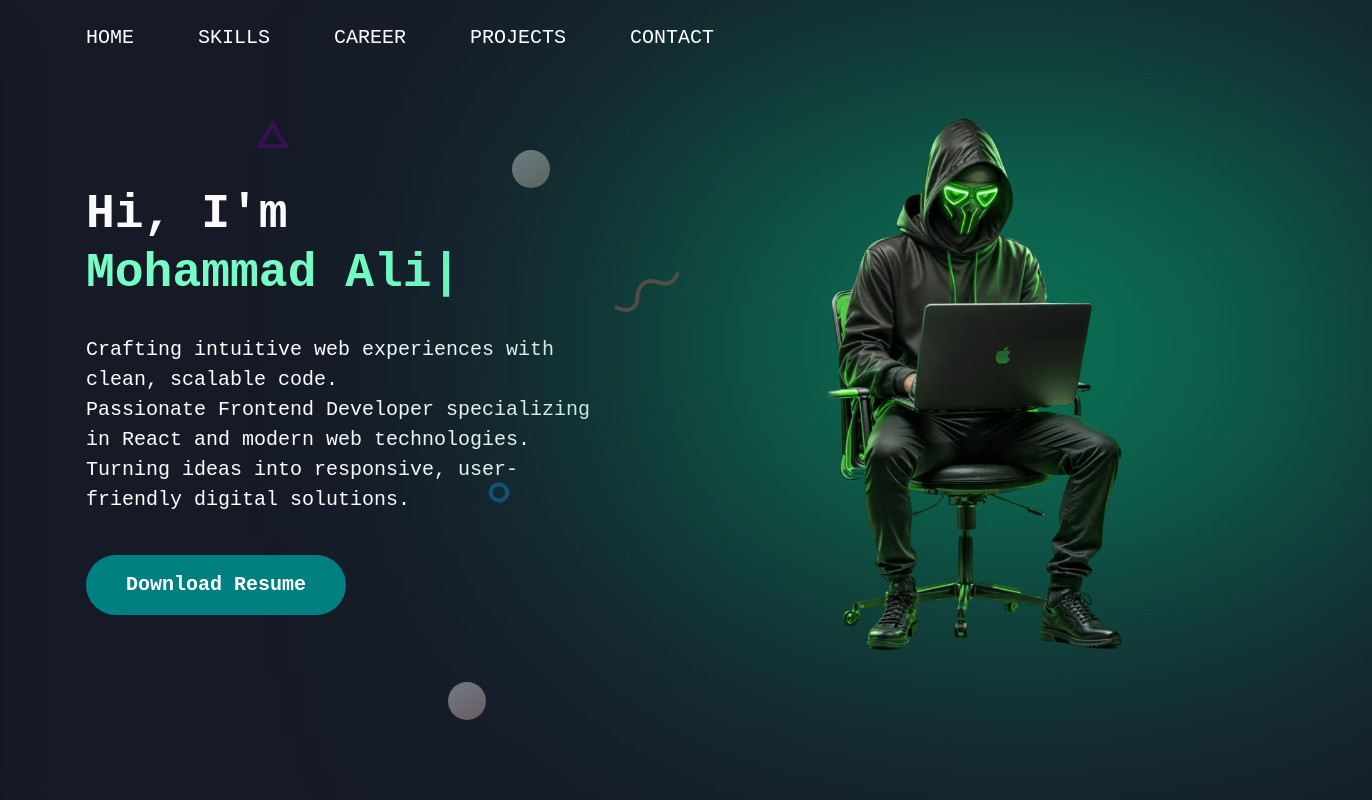
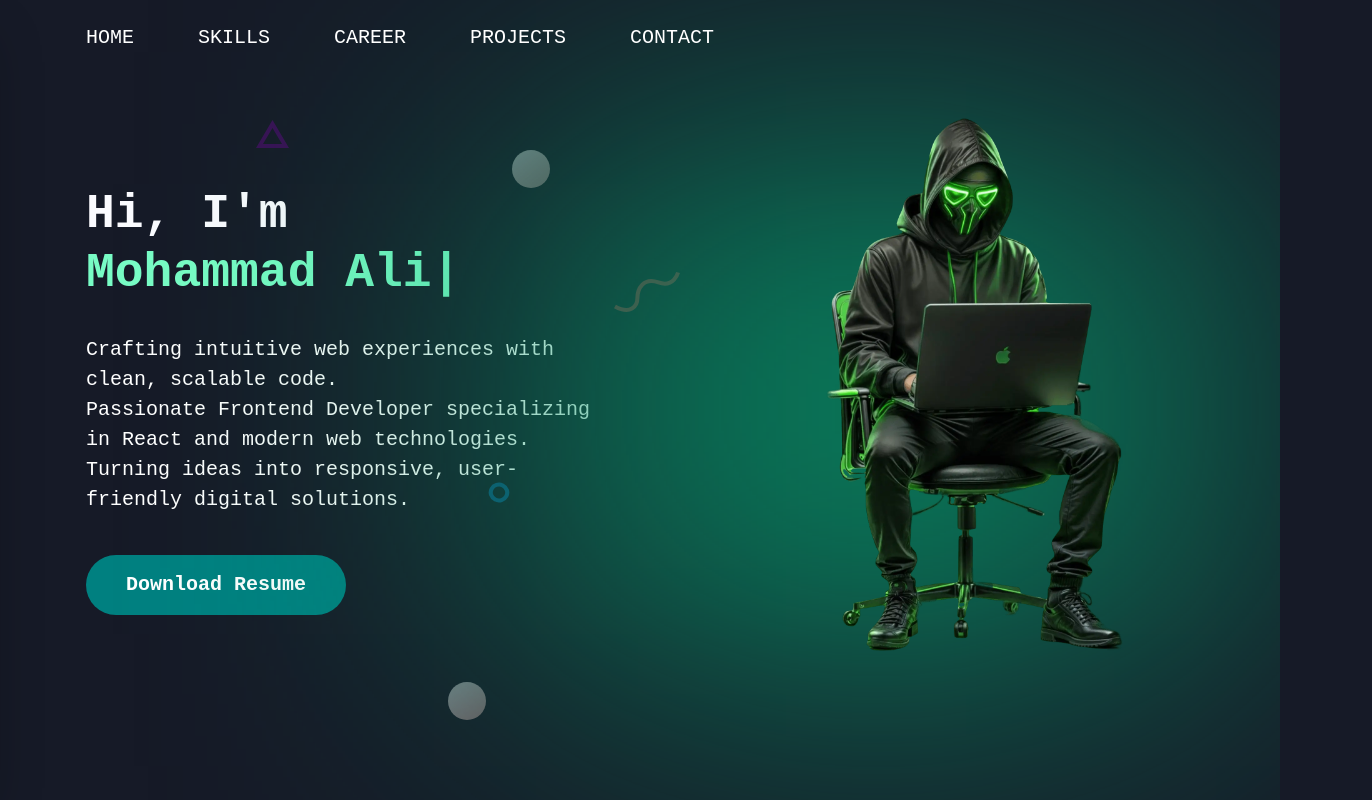
Before and after one commit to mohammadali-amd/portfolio, a React (Vite) app: page / in a window 1280 px wide. Shown: the top 800 px of the page, 1372 px wide, since content can reach past the window. Built offline with nearby package versions, Linux system fonts and the light colour scheme; some icons are missing.

Commit message:
fix gradient bug

```diff
--- a/src/index.css
+++ b/src/index.css
@@ -290,7 +290,7 @@ button {
 }
 
 .header_image {
-  @apply xl:absolute top-0 right-0 w-full xl:w-1/2 h-auto xl:h-full mx-auto md:mt-6;
+  @apply relative xl:absolute flex items-center top-0 right-0 w-full xl:w-1/2 h-auto xl:h-full mx-auto md:mt-6;
 }
 
 .header_image img {
--- a/src/sections/Hero/index.tsx
+++ b/src/sections/Hero/index.tsx
@@ -70,7 +70,9 @@ const Hero = memo(() => {
                   </div>
                </div>
 
-               <div className="header_image flex relative items-center">
+               <div className="header_image">
+                  <div className="absolute z-0 w-[300px] md:w-[680px] h-[150px] md:h-[450px] right-[10%] top-[20%] bg-emerald-600 blur-[100px] md:blur-[160px]" />
+
                   <div className="z-10 lg:pb-24">
                      <img
                         src="/images/hacker.webp"
@@ -78,7 +80,6 @@ const Hero = memo(() => {
                         loading="lazy"
                      />
                   </div>
-                  <div className="absolute z-0 w-[300px] md:w-[700px] h-[150px] md:h-[400px] left-[5%] top-[15%] bg-emerald-600 blur-[100px] md:blur-[160px]" />
                </div>
             </div>
          </div>
```
